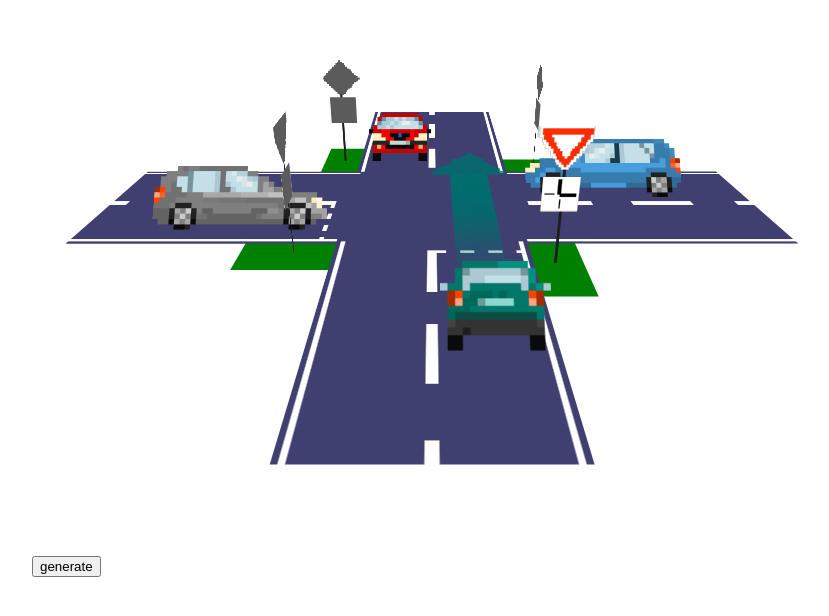
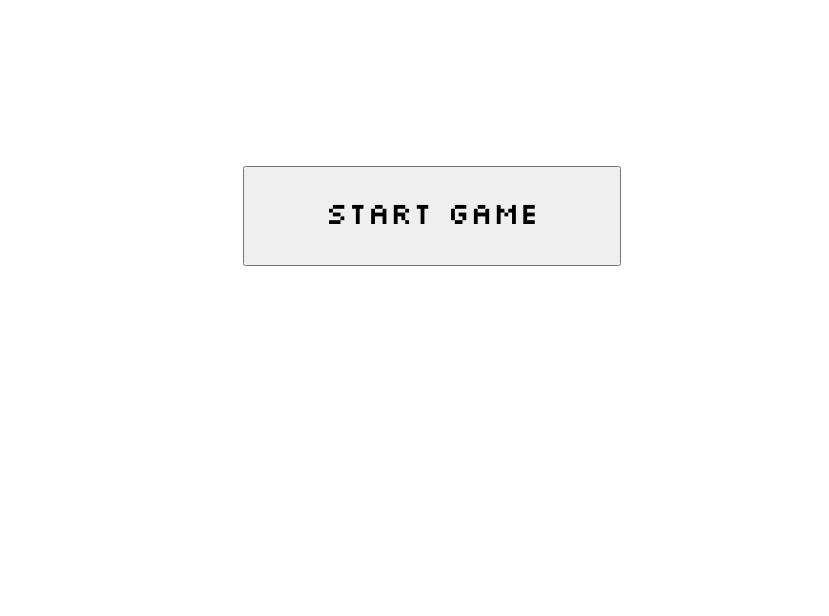
Before and after one commit to Robyfied/yieldgame, a Vue app: page / in a window 1280 px wide. Shown: the part 184-800 px from the top of the page, without its empty margins (208-1037 px from the left). Built offline with nearby package versions, Linux system fonts and the light colour scheme.

Commit message:
reactive and selection fixes

```diff
--- a/src/App.vue
+++ b/src/App.vue
@@ -4,7 +4,7 @@ import startMenu from './components/startMenu.vue'
 import chooseCar from './components/chooseCar.vue'
 import { ref } from 'vue'
 
-const gameState = ref('gameLoop')
+const gameState = ref('startMenu')
 const chosenCar = ref('1')
 const handleCarSelection = (e) => {
   chosenCar.value = e
--- a/src/assets/base.scss
+++ b/src/assets/base.scss
@@ -4,7 +4,7 @@
 
 @font-face {
   font-family: 'SilkScreen';
-  src: url(/fonts/slkscr.woff2);
+  src: url('/fonts/slkscr.ttf');
 }
 
 *,
--- a/src/components/gameLoop.vue
+++ b/src/components/gameLoop.vue
@@ -8,7 +8,8 @@ const props = defineProps({
     required: true,
     validator(value) {
       return '1234'.includes(value)
-    }
+    },
+    default: '1'
   }
 })
 
@@ -42,7 +43,8 @@ const generateIntersection = () => {
     .forEach((pos) => {
       if (getRandInt(2) > 0) cars += pos
     })
-  if (cars === 'B') cars += structure.split('').filter((e) => e != 'B')[getRandInt(1)]
+  if (cars === 'B' || (_type === '+' && cars.length == 2))
+    cars += structure.split('').filter((e) => e != 'B')[getRandInt(1)]
 
   //stop signs
   let stops = ''
@@ -66,10 +68,48 @@ const generateIntersection = () => {
 }
 const intersectionData = ref(generateIntersection())
 
+const calculatePriorityCars = () => {
+  const interData = intersectionData.value
+  let cars = []
+  //if on priority road
+  if (interData.priorityRoad.includes('B')) {
+    //if stay on priority road or turn right
+    if (
+      interData.priorityRoad.includes('R') ||
+      interData.priorityRoad.split('').includes(intersectionData.value.direction)
+    )
+      return []
+    //if other car is on priority road
+    else if (interData.cars.includes(interData.priorityRoad.split('').filter((e) => e != 'B'))[0]) {
+      cars.push(interData.priorityRoad.split('').filter((e) => e != 'B')[0])
+      console.log('OTHER CAR ON PRIORITY ROAD')
+    }
+  }
+  return cars
+}
+
+let selectedCars = ref([])
+const updateSelectedCars = (selectCarEmit) => {
+  selectedCars.value = selectCarEmit.value
+}
+
+let _PREV
 const refreshVal = ref(0)
-const refresh = () => {
+const submit = () => {
+  if (calculatePriorityCars().sort().join(',') === selectedCars.value.sort().join(','))
+    console.log('ok')
+  // else console.log('not ok')
+
+  //generate new intersection
+  selectedCars.value = []
+  _PREV = intersectionData.value
   intersectionData.value = generateIntersection()
   refreshVal.value = (refreshVal.value + 1) % 2
+}
+
+const previous = () => {
+  selectedCars.value = []
+  intersectionData.value = _PREV
 }
 </script>
 
@@ -81,12 +121,15 @@ const refresh = () => {
       :structure="intersectionData.structure"
       :priority-road="intersectionData.priorityRoad"
       :stop-signs="intersectionData.stopSigns"
-      :key="refreshVal"
       :cars="intersectionData.cars"
+      :selected="selectedCars.join('')"
       :player-car="props.playerCar"
       :direction="intersectionData.direction"
+      @carSelect="updateSelectedCars"
+      :key="refreshVal"
     ></intersection>
-    <button type="button" @click="refresh()">generate</button>
+    <button type="button" @click="submit()">submit</button>
+    <button type="previous" @click="previous()">go back</button>
   </div>
 </template>
 
--- a/src/components/roadIntersection.vue
+++ b/src/components/roadIntersection.vue
@@ -32,6 +32,13 @@ const props = defineProps({
       return value.split('').every((char) => props.structure.includes(char))
     }
   },
+  selected: {
+    type: String,
+    default: '',
+    validator(value, props) {
+      return value.split('').every((char) => props.cars.includes(char))
+    }
+  },
   stopSigns: {
     type: String,
     validator(value, props) {
@@ -52,33 +59,50 @@ const props = defineProps({
   }
 })
 
+const emit = defineEmits(['carSelect'])
+
 const getRandInt = (max) => Math.floor(Math.random() * (max + 1))
 
+const getCarTextures = () => {
   let npcCars = ['1', '2', '3', '4'].filter((e) => e != props.playerCar)
-const getCarTexture = (roadPosition) => {
-  if (roadPosition == 'B') return `/car_textures/${props.playerCar}/car${props.playerCar}B.png`
+  let returnVal = {}
+  for (let i = 0; i < props.cars.length; i++) {
+    const roadPosition = props.cars[i]
+    if (roadPosition == 'B')
+      returnVal['B'] = `/car_textures/${props.playerCar}/car${props.playerCar}B.png`
+    else {
       const carNo = npcCars[getRandInt(npcCars.length - 1)]
       npcCars = npcCars.filter((e) => e != carNo)
-  return '/car_textures/' + carNo + '/car' + carNo + roadPosition + '.png'
+      returnVal[props.cars[i]] = `/car_textures/${carNo}/car${carNo}${roadPosition}.png`
+    }
+  }
+  return returnVal
 }
 
-const roads = ref(
-  [...Array(props.structure.length)].map((_, ix) => {
+const roads = computed(() => {
+  const carTextures = ref(getCarTextures())
+  return [...Array(props.structure.length)].map((_, ix) => {
     return {
       position: props.structure[ix],
       hasPriority: props.priorityRoad.includes(props.structure[ix]),
       hasStop: props.stopSigns != null ? props.stopSigns.includes(props.structure[ix]) : false,
       hasCar: props.cars.includes(props.structure[ix]),
-      carTex: getCarTexture(props.structure[ix]),
+      carTex: carTextures.value[props.structure[ix]],
       selected: false
     }
   })
-)
+})
 
+const selectedCars = ref(props.selected.split(''))
 const selectCar = (road) => {
+  if (road.position !== 'B') {
     roads.value.filter((e) => e.position == road.position)[0].selected = !roads.value.filter(
       (e) => e.position == road.position
     )[0].selected
+    selectedCars.value = roads.value.filter((e) => e.selected == true).map((e) => e.position)
+
+    emit('carSelect', selectedCars)
+  }
 }
 
 const getAdditionalPannel = (intersectionType, priorityRoad, intersectionStructure) => {
@@ -131,7 +155,7 @@ const positionToDegrees = {
 </script>
 
 <template>
-  <div class="wrapper" draggable="false">
+  <div class="wrapper">
     <div class="intersection">
       <div v-if="props.type === 'T'" :class="`TIntersectionLine ${missingRoad}RoadLine`"></div>
       <img
@@ -139,20 +163,28 @@ const positionToDegrees = {
         :id="`directionArrow${props.direction}`"
         alt=""
         class="directionArrow"
+        draggable="false"
       />
       <div
         v-for="road in roads"
         :key="road.position"
         class="road"
         :style="{ transform: `rotate(${positionToDegrees[road.position]}deg)` }"
+        draggable="false"
       >
         <img class="roadTex" :src="getRoadTexture(road)" alt="roadTex" draggable="false" />
         <div class="signWrapper">
-          <img class="sign" :id="`sign${road.position}`" :src="getSignTexture(road)" />
+          <img
+            class="sign"
+            :id="`sign${road.position}`"
+            :src="getSignTexture(road)"
+            draggable="false"
+          />
           <img
             class="sign signBack"
             :id="`sign${road.position}`"
             :src="getSignTexture(road).replace('.png', '_back.png ')"
+            draggable="false"
           />
           <img
             v-if="!['RL', 'LR', 'TB', 'BT'].includes(props.priorityRoad)"
@@ -160,22 +192,25 @@ const positionToDegrees = {
             :id="`additional${road.position}`"
             :src="getAdditionalPannel(props.type, props.priorityRoad, props.structure)"
             alt="additionalPanel"
+            draggable="false"
           />
           <img
             v-if="!['RL', 'LR', 'TB', 'BT'].includes(props.priorityRoad)"
             class="additionalPanel additionalBack"
             src="/sign_textures/additional_back.png"
             alt="backside"
+            draggable="false"
           />
         </div>
         <img
           v-if="road.hasCar"
           class="car"
-          :class="{ selected: road.selected }"
+          :class="{ selected: selectedCars.includes(road.position) }"
           :id="`car${road.position}`"
           :src="road.carTex"
           @click="selectCar(road)"
           alt="carTex"
+          draggable="false"
         />
       </div>
     </div>
@@ -269,7 +304,7 @@ const positionToDegrees = {
   }
 
   .signBack {
-    transform: translateZ(-0.1px);
+    transform: translateZ(-0.3px);
   }
 
   .additionalPanel {
@@ -327,8 +362,9 @@ const positionToDegrees = {
 }
 
 .selected {
-  filter: drop-shadow(4px 0 0 white) drop-shadow(-4px 0 0 white) drop-shadow(0 4px 0 white)
-    drop-shadow(0 -4px 0 white) brightness(1.2);
+  filter: sepia(100%) hue-rotate(-40deg) saturate(150%) drop-shadow(4px 0 0 rgb(255, 0, 0))
+    drop-shadow(-4px 0 0 rgb(255, 0, 0)) drop-shadow(0 4px 0 rgb(255, 0, 0))
+    drop-shadow(0 -4px 0 rgb(255, 0, 0));
 }
 
 .TIntersectionLine {
```
Lines whose indentation alone changed are shown as unchanged.
